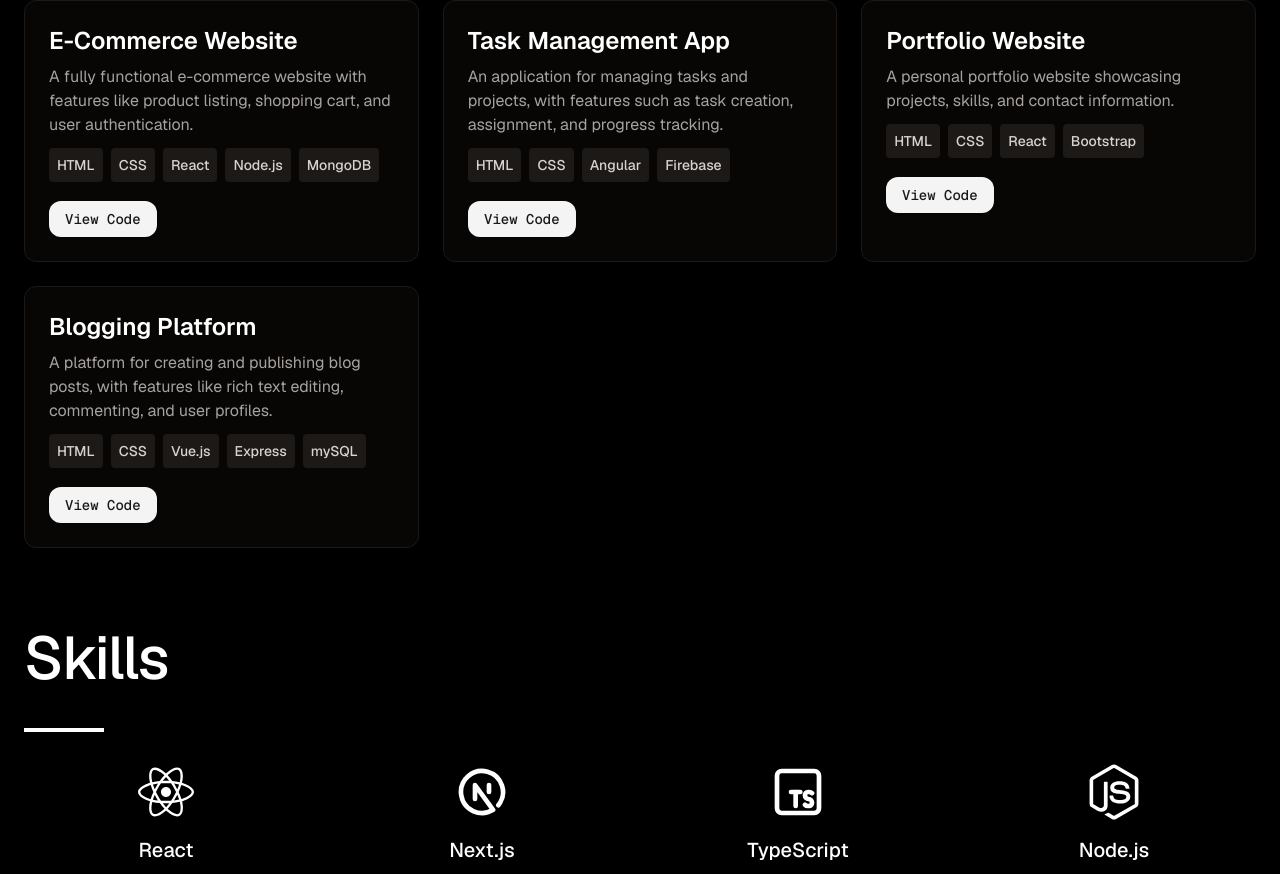
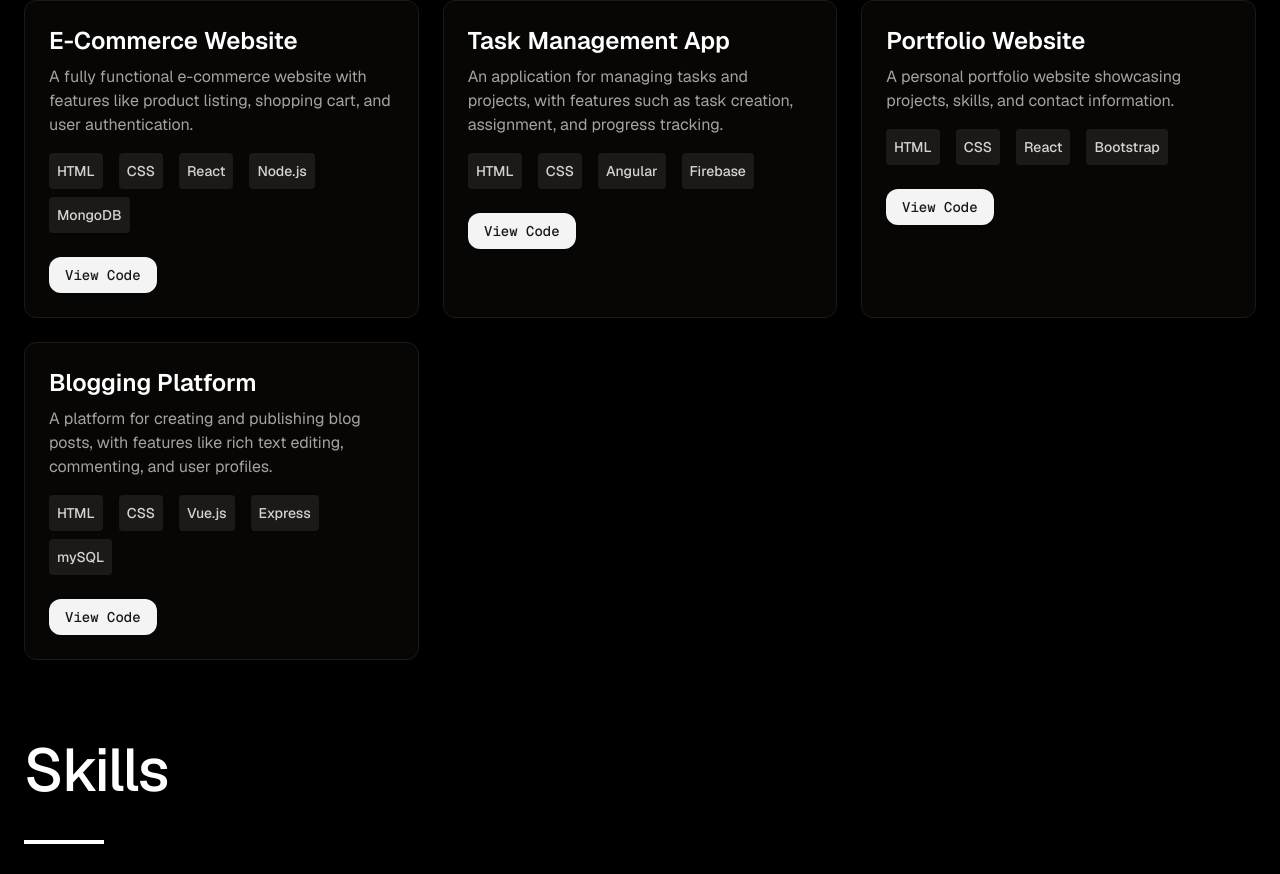
Before and after one commit to dustij/dusti-portfolio-site, a Next.js app: page / in a window 1280 px wide. Shown: the part 976-1850 px from the top of the page. Built offline with nearby package versions, Linux system fonts and the light colour scheme.

Commit message:
tech elements in projects wrap

```diff
--- a/src/components/Projects.tsx
+++ b/src/components/Projects.tsx
@@ -44,6 +44,7 @@ export default function Projects() {
                             <p className="mb-4 text-stone-400">
                                 {project.description}
                             </p>
+                            <div className="flex flex-wrap gap-2">
                                 {project.technologies.map((tech, key) => (
                                     <span
                                         key={key}
@@ -52,6 +53,7 @@ export default function Projects() {
                                         {tech}
                                     </span>
                                 ))}
+                            </div>
                         </div>
                         <Button
                             asChild
```
Lines whose indentation alone changed are shown as unchanged.
